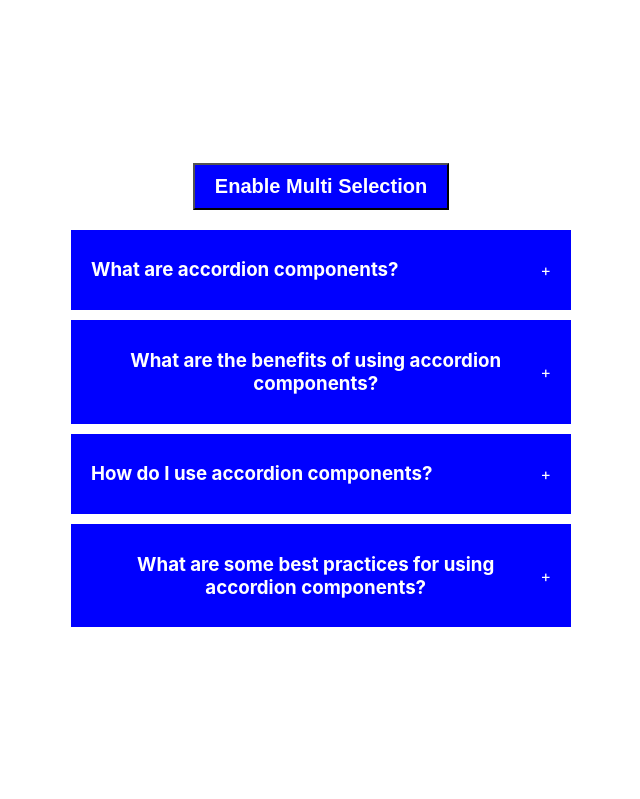
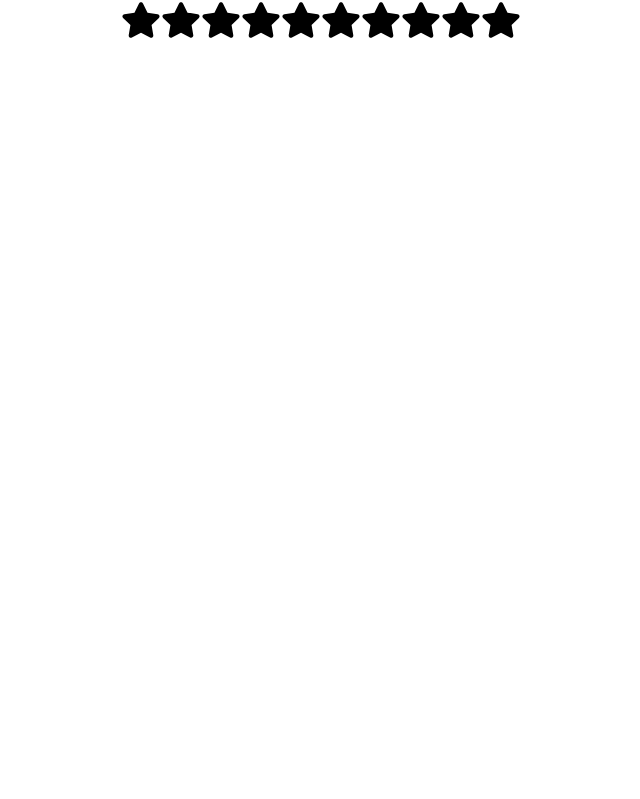
Before and after one commit to rrmorant/features-project, a React (Create React App) app in the folder react-features-project/: page / in a window 1280 px wide. Shown: the top 799 px of the page, without its empty margins (319-959 px from the left). Built offline with nearby package versions, Linux system fonts and the light colour scheme.

Commit message:
Star Rating component completed

```diff
--- a/react-features-project/package.json
+++ b/react-features-project/package.json
@@ -8,6 +8,7 @@
     "@testing-library/user-event": "^13.2.1",
     "react": "^18.2.0",
     "react-dom": "^18.2.0",
+    "react-icons": "^5.0.1",
     "react-scripts": "5.0.1",
     "web-vitals": "^2.1.0"
   },
--- a/react-features-project/src/App.js
+++ b/react-features-project/src/App.js
@@ -1,15 +1,19 @@
 import "./App.css";
 import Accordion from "./components/accordion";
 import RandomColor from "./components/random-color"
+import StarRating from "./components/star-rating";
 
 function App() {
 	return (
 		<div className="App">
 			{/* Accordion Component */}
-			<Accordion />
+			{/* <Accordion /> */}
 
 			{/* Random Color Component */}
-			<RandomColor />
+			{/* <RandomColor /> */}
+
+			{/* Star Rating Component */}
+			<StarRating noOfStars={10}/>
 		</div>
 	);
 }
--- /dev/null
+++ b/react-features-project/src/components/star-rating/index.jsx
@@ -0,0 +1,40 @@
+import { useState } from "react";
+import { FaStar } from "react-icons/fa";
+import "./styles.css";
+
+export default function StarRating({ noOfStars = 5 }) {
+	const [rating, setRating] = useState(0);
+	const [hover, setHover] = useState(0);
+
+	function handleClick(getCurrentIndex) {
+		setRating(getCurrentIndex);
+	}
+
+	function handleMouseEnter(getCurrentIndex) {
+		setHover(getCurrentIndex);
+	}
+
+	function handleMouseLeave() {
+		setHover(rating);
+	}
+
+	return (
+		<div className="star-rating">
+			{" "}
+			{[...Array(noOfStars)].map((_, index) => {
+				index += 1;
+
+				return (
+					<FaStar
+						key={index}
+						className={index <= (hover || rating) ? "active" : "inactive"}
+						onClick={() => handleClick(index)}
+						onMouseMove={() => handleMouseEnter(index)}
+						onMouseLeave={() => handleMouseLeave()}
+						size={40}
+					/>
+				);
+			})}
+		</div>
+	);
+}
--- /dev/null
+++ b/react-features-project/src/components/star-rating/styles.css
@@ -0,0 +1,7 @@
+.active {
+  color: #ff0;
+}
+
+.inactive {
+  color: #000;
+}
```
Also changed, not shown: 1 other file (tests, documents, lock files or other folders).
